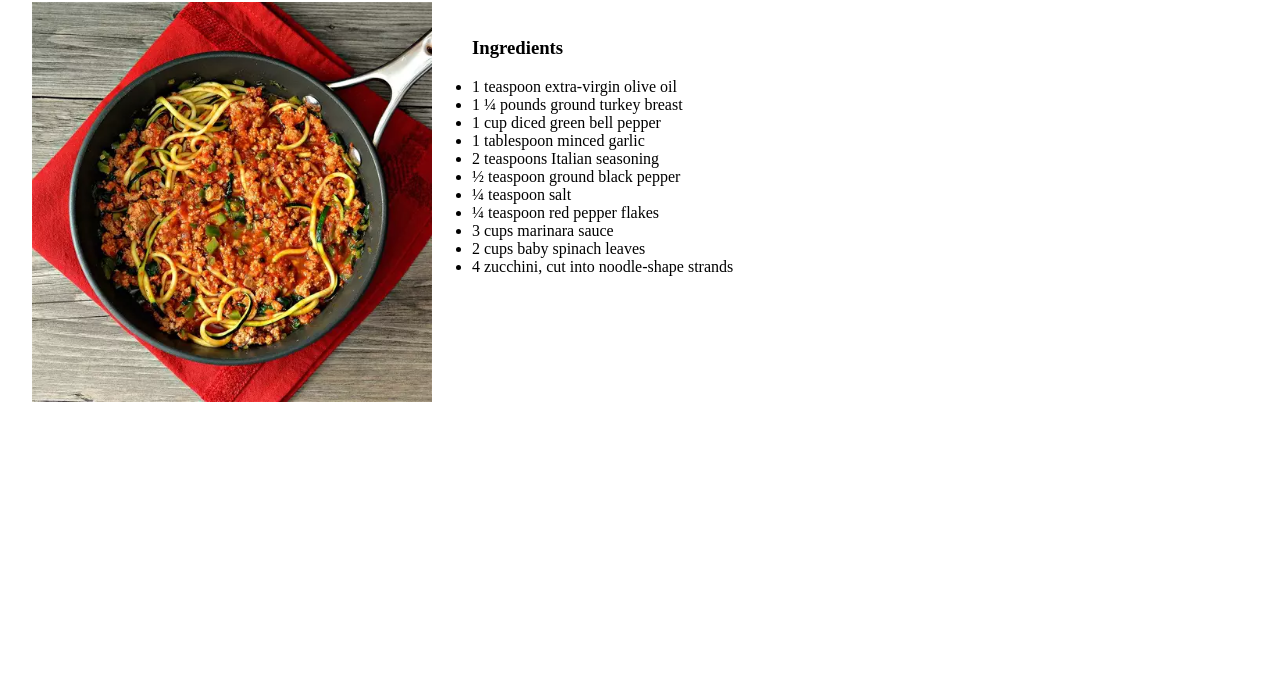
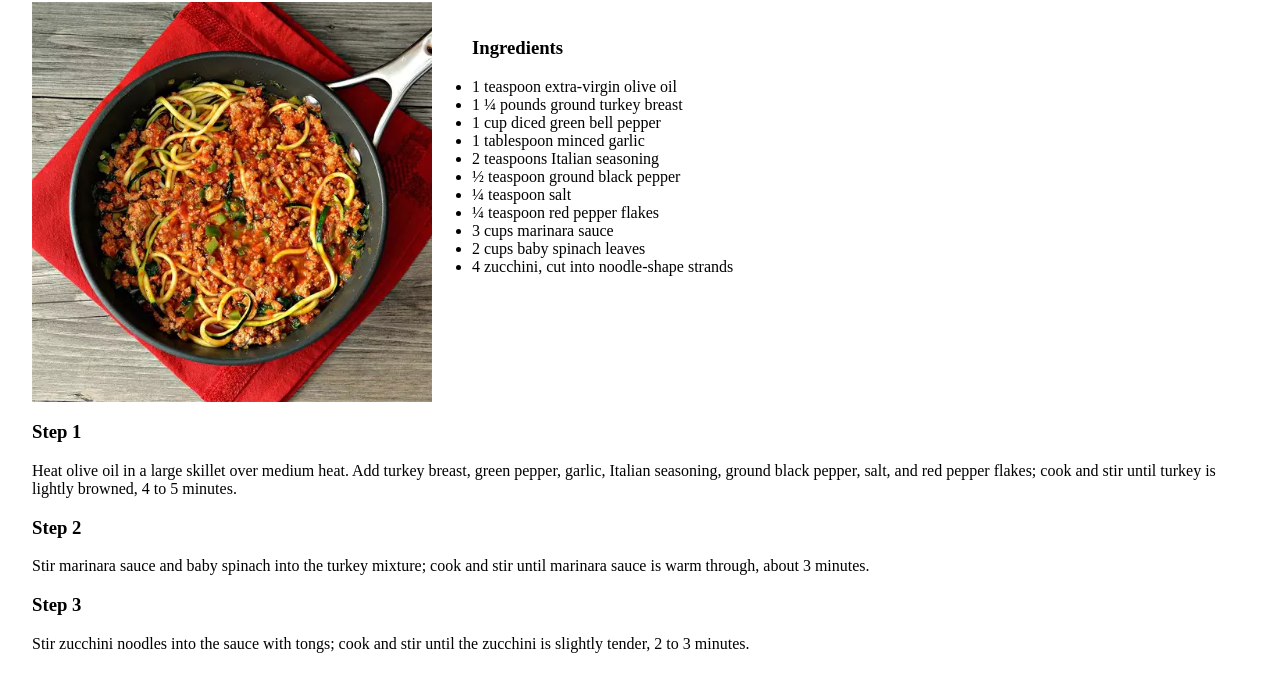
Before and after one commit to KacperKosak/odin-recipes, a plain HTML site: page recipes3/index.html in a window 1280 px wide. Shown: the part 88-780 px from the top of the page. Drawn offline with Linux system fonts and the light colour scheme.

Commit message:
Add index.html

```diff
--- a/recipes3/index.html
+++ b/recipes3/index.html
@@ -28,16 +28,25 @@
       </ul>
     </div>
 
+    <div class="steps">
+      <h3>Step 1</h3>
+      <p>
+        Heat olive oil in a large skillet over medium heat. Add turkey breast,
+        green pepper, garlic, Italian seasoning, ground black pepper, salt, and
+        red pepper flakes; cook and stir until turkey is lightly browned, 4 to 5
+        minutes.
+      </p>
+      <h3>Step 2</h3>
+      <p>
+        Stir marinara sauce and baby spinach into the turkey mixture; cook and
+        stir until marinara sauce is warm through, about 3 minutes.
+      </p>
+      <h3>Step 3</h3>
+      <p>
+        Stir zucchini noodles into the sauce with tongs; cook and stir until the
+        zucchini is slightly tender, 2 to 3 minutes.
+      </p>
 
-
-
-
-
-
-
-
-
-
-
+    </div>
   </body>
 </html>
```
